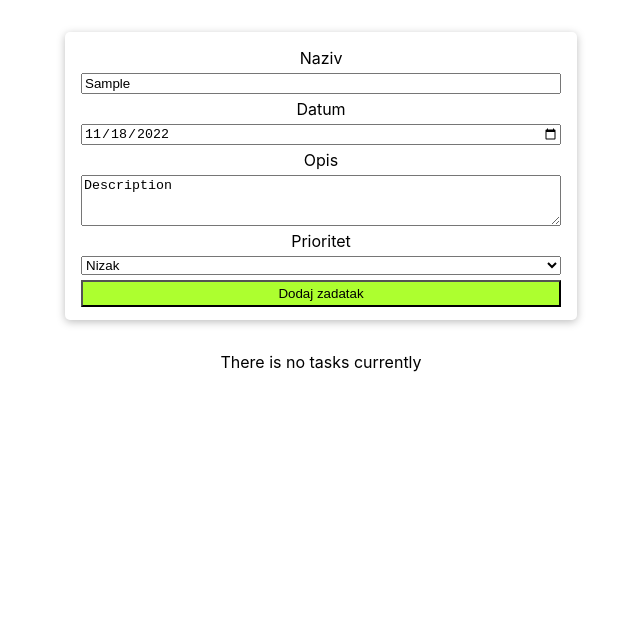
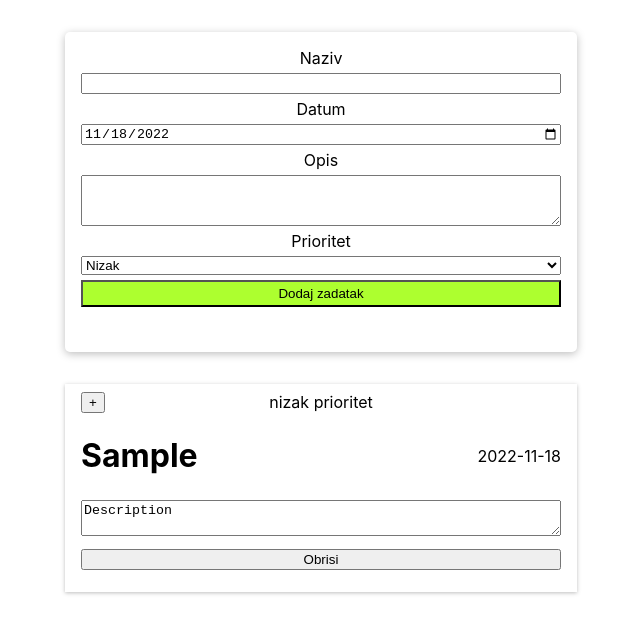
Before and after one commit to velja11/Heliant_task, a React (Create React App) app: page / in a window 1280 px wide. Both pictures are taken after typing "Sample" into the empty fields and a click on the button "Dodaj zadatak". Shown: the top 634 px of the page, without its empty margins (319-959 px from the left). Built offline with nearby package versions, Linux system fonts and the light colour scheme.

Commit message:
Adding task

```diff
--- a/src/components/Task.js
+++ b/src/components/Task.js
@@ -1,10 +1,17 @@
+import classes from "./Task.module.css";
+
 const Task = (props) => {
   return (
-    <li>
-      <h1>{props.title}</h1>
-      <span>{props.date}</span>
+    <div className={classes.task}>
+      <button style={{ position: "absolute" }}>+</button>
+      <span>{props.priority} prioritet</span>
+      <div className={classes.data}>
+        <h1>{props.title}</h1>
+        <span>{props.date}</span>
+      </div>
       <textarea value={props.desc}>{props.desc}</textarea>
-    </li>
+      <button style={{ marginTop: "10px" }}>Obrisi</button>
+    </div>
   );
 };
 
--- /dev/null
+++ b/src/components/Task.module.css
@@ -0,0 +1,18 @@
+.task {
+  width: 30rem;
+  max-width: 80%;
+  margin: auto;
+  padding: 0.5rem 1rem;
+  box-shadow: 0 1px 4px rgb(0 0 0 / 26%);
+  display: flex;
+  flex-direction: column;
+  gap: 3px;
+  height: 12rem;
+}
+
+.data {
+  display: flex;
+  flex-direction: row;
+  justify-content: space-between;
+  align-items: center;
+}
--- a/src/components/TaskForm/TaskForm.js
+++ b/src/components/TaskForm/TaskForm.js
@@ -1,55 +1,68 @@
-import { useRef, useState } from "react";
+import { useContext, useRef, useState } from "react";
+import TaskContext from "../../store/tasks-context";
 import classes from "./TaskForm.module.css";
 
-const TaskForm = () => {
+const getCurrDate = () => {
   const date = new Date();
   const currDate = date.getDate();
   date.setDate(currDate);
   const defaultDate = date.toLocaleDateString("en-CA");
 
-  const nazivZadatka = useRef(null);
-  const [datum, setDatum] = useState(defaultDate);
-  const opis = useRef(null);
-  const [prioritet, setPrioritet] = useState("nizak");
+  return defaultDate;
+};
+
+const TaskForm = () => {
+  const taskCtx = useContext(TaskContext);
+
+  const currDate = getCurrDate();
+
+  const titleRef = useRef(null);
+  const [date, setDate] = useState(currDate);
+  const descRef = useRef(null);
+  const [priority, setPriority] = useState("nizak");
 
   const dateHandler = (e) => {
-    setDatum(e.target.value);
+    setDate(e.target.value);
   };
 
   const getPriority = (e) => {
-    setPrioritet(e.target.value);
+    setPriority(e.target.value);
   };
 
   const addTaskHandler = (e) => {
     e.preventDefault();
 
-    const test = nazivZadatka.current.value;
-    const opisZadatka = opis.current.value;
+    const title = titleRef.current.value;
+    const description = descRef.current.value;
 
-    if (test === "" || opisZadatka === "" || datum === "" || prioritet === "") {
+    if (title === "" || description === "" || date === "" || priority === "") {
       alert("Niste popunili sva polja");
       return;
     }
 
-    console.log(test, datum, opisZadatka, prioritet);
+    taskCtx.addTask({
+      id: Math.floor(Math.random() * 1000000),
+      title: title,
+      date: date,
+      desc: description,
+      priority: priority,
+    });
+
+    titleRef.current.value = "";
+    descRef.current.value = "";
   };
 
   return (
     <form className={classes.form} onSubmit={addTaskHandler}>
       <div className={classes.elements}>
         <label htmlFor="naziv">Naziv</label>
-        <input
-          id="naziv"
-          type="text"
-          maxLength="100"
-          ref={nazivZadatka}
-        ></input>
+        <input id="naziv" type="text" maxLength="100" ref={titleRef}></input>
         <label htmlFor="datum">Datum</label>
         <input
           id="datum"
           type="date"
-          defaultValue={defaultDate}
-          min={defaultDate}
+          defaultValue={currDate}
+          min={currDate}
           onChange={dateHandler}
         />
         <label htmlFor="opis">Opis</label>
@@ -57,7 +70,7 @@ const TaskForm = () => {
           id="opis"
           maxLength="100"
           rows="3"
-          ref={opis}
+          ref={descRef}
           defaultValue="Description"
         ></textarea>
         <label htmlFor="prioritet">Prioritet</label>
@@ -66,7 +79,9 @@ const TaskForm = () => {
           <option value="srednji">Srednji</option>
           <option value="visok">Visok</option>
         </select>
-        <button type="submit">Dodaj zadatak</button>
+        <button type="submit" className={classes.btnSub}>
+          Dodaj zadatak
+        </button>
       </div>
     </form>
   );
--- a/src/components/TaskForm/TaskForm.module.css
+++ b/src/components/TaskForm/TaskForm.module.css
@@ -5,7 +5,7 @@
   width: 30rem;
   margin: 2rem auto;
   max-width: 80%;
-  height: 16rem;
+  height: 18rem;
 }
 
 .elements {
@@ -14,7 +14,7 @@
   gap: 5px;
 }
 
-button {
+.btnSub {
   background-color: greenyellow;
   padding: 4px;
 }
--- /dev/null
+++ b/src/components/TaskList.module.css
@@ -0,0 +1,5 @@
+.tasklist {
+  display: flex;
+  flex-direction: column;
+  gap: 20px;
+}
--- a/src/components/TasksList.js
+++ b/src/components/TasksList.js
@@ -1,8 +1,9 @@
 import Task from "./Task";
+import classes from "./TaskList.module.css";
 
 const Tasks = (props) => {
   return (
-    <div>
+    <div className={classes.tasklist}>
       {props.excercise.map((exc) => {
         return (
           <Task
@@ -10,6 +11,7 @@ const Tasks = (props) => {
             title={exc.title}
             date={exc.date}
             desc={exc.desc}
+            priority={exc.priority}
           />
         );
       })}
```
